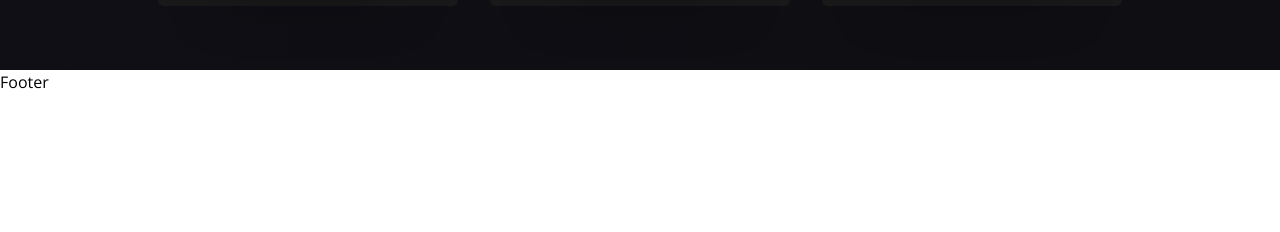
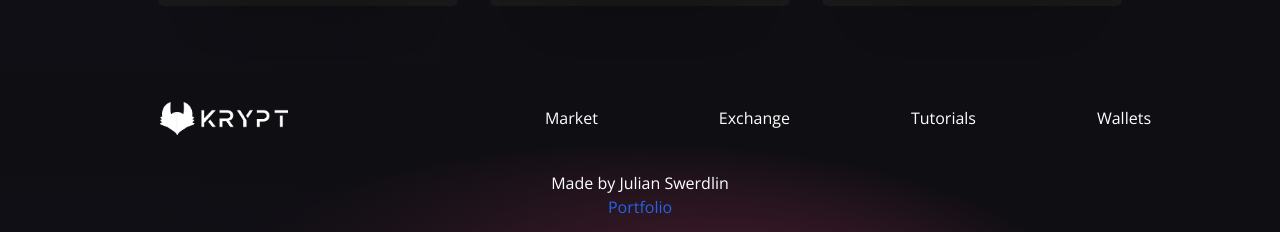
Before and after one commit to juliswer/web3.0-metamask-crypto, a React (Vite) app in the folder client/: page / in a window 1280 px wide. Shown: the part 2173-2405 px from the top of the page. Before the commit the page ends 2267 px from the top, so only its background shows below. Built offline with nearby package versions, Linux system fonts and the light colour scheme; no server answers.

Commit message:
footer component

```diff
--- a/client/src/components/Footer.jsx
+++ b/client/src/components/Footer.jsx
@@ -1,7 +1,42 @@
+import logo from "../../images/logo.png";
+
 const Footer = () => {
   return (
-    <div>Footer</div>
-  )
-}
+    <div className="w-full flex md-justify-center justify-between items-center flex-col p-4 gradient-bg-footer">
+      <div className="w-full flex sm:flex-row flex-col justify-between items-center my-4">
+        <div className="flex flex-[0.5] justify-center items-center">
+          <img src={logo} alt="logo" className="w-32" />
+        </div>
+        <div className="flex flex-1 justify-evenly items-center flex-wrap sm:mt-0 mt-5 w-full">
+          <p className="text-white text-base text-center mx-2 cursor-pointer">
+            Market
+          </p>
+          <p className="text-white text-base text-center mx-2 cursor-pointer">
+            Exchange
+          </p>
+          <p className="text-white text-base text-center mx-2 cursor-pointer">
+            Tutorials
+          </p>
+          <p className="text-white text-base text-center mx-2 cursor-pointer">
+            Wallets
+          </p>
+        </div>
+      </div>
+      <div className="flex justify-center items-center flex-col mt-5">
+        <p className="text-white text-center text-small">
+          Made by Julian Swerdlin
+        </p>
+        <a
+          href="https://portfolio-julianswer.vercel.app"
+          className="text-blue-600"
+          target="_blank"
+          rel="noopener noreferrer"
+        >
+          Portfolio
+        </a>
+      </div>
+    </div>
+  );
+};
 
-export default Footer
+export default Footer;
```
